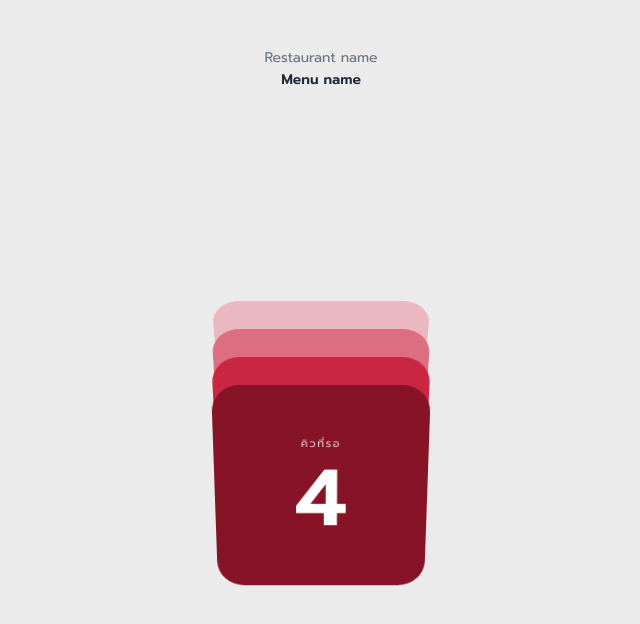
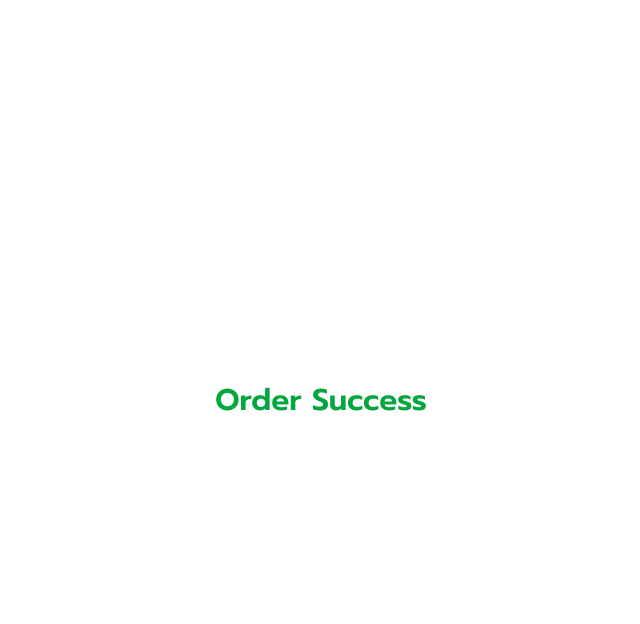
Before and after one commit to MissMieiei/cn334-project, a Next.js app: page /queue in a window 1280 px wide. Shown: the top 624 px of the page, without its empty margins (319-959 px from the left). Built offline with nearby package versions, Linux system fonts and the light colour scheme; a web font is replaced by a local one.

Commit message:
Update page.tsx

```diff
--- a/app/queue/page.tsx
+++ b/app/queue/page.tsx
@@ -1,128 +1,9 @@
-"use client"
-
-import { Suspense, useState, useEffect } from "react"
-import { useSearchParams } from "next/navigation"
-import RestaurantHeader from "@/app/components/RestaurantHeader"
-import QueueStack from "@/app/components/QueueStack"
-import { QueueOrder } from "@/types"
-
-type CardStatus = "waiting" | "cooking" | "ready"
-
-function QueueContent() {
-  const searchParams = useSearchParams()
-
-  const restaurantId   = searchParams.get("restaurantId")   ?? "rest-001"
-  const restaurantName = searchParams.get("restaurantName") ?? "Restaurant name"
-  const menuName       = searchParams.get("menuName")       ?? "Menu name"
-  const initialQueue   = Math.max(1, parseInt(searchParams.get("queueNumber") ?? "4", 10))
-
-  const [order, setOrder] = useState<QueueOrder>({
-    queueNumber: initialQueue,
-    restaurantId,
-    restaurantName,
-    menuName,
-    status: "waiting",
-    createdAt: new Date().toISOString(),
-  })
-  const [cardStatus, setCardStatus]         = useState<CardStatus>("waiting")
-  const [isAnimatingOut, setIsAnimatingOut] = useState(false)
-
-  // sync เมื่อ URL params เปลี่ยน
-  useEffect(() => {
-    setOrder({
-      queueNumber: initialQueue,
-      restaurantId,
-      restaurantName,
-      menuName,
-      status: "waiting",
-      createdAt: new Date().toISOString(),
-    })
-    setCardStatus("waiting")
-  }, [initialQueue, restaurantId, restaurantName, menuName])
-
-  // auto เปลี่ยนจาก cooking → ready หลัง 5 วินาที
-  useEffect(() => {
-    if (cardStatus !== "cooking") return
-    const timer = setTimeout(() => {
-      setCardStatus("ready")
-    }, 5000)
-    return () => clearTimeout(timer)
-  }, [cardStatus])
-
-  function handleTap() {
-    if (isAnimatingOut || cardStatus !== "waiting") return
-
-    if (order.queueNumber > 1) {
-      // ลดคิวลง
-      setIsAnimatingOut(true)
-      setTimeout(() => {
-        setOrder((prev: QueueOrder) => ({ ...prev, queueNumber: prev.queueNumber - 1 }))
-        setIsAnimatingOut(false)
-      }, 350)
-    } else {
-      // การ์ดใบสุดท้าย → เปลี่ยนเป็น cooking บนการ์ดใบเดิม
-      setIsAnimatingOut(true)
-      setTimeout(() => {
-        setCardStatus("cooking")
-        setIsAnimatingOut(false)
-      }, 350)
-    }
-  }
-
-  const bgColor = cardStatus === "ready" ? "bg-[#8B1A2F]" : "bg-[#ebebeb]"
-
+export default function QueuePage() {
   return (
-    <main className={`min-h-screen flex flex-col transition-colors duration-700 ${bgColor}`}>
-
-      <RestaurantHeader
-        restaurantName={order.restaurantName}
-        menuName={order.menuName}
-        light={cardStatus === "ready"}
-      />
-
-      <section className="flex-1 flex flex-col items-center justify-center px-6">
-
-        {/* หน้ารอคิว */}
-        {cardStatus === "waiting" && (
-          <div>
-            <QueueStack
-              queueNumber={order.queueNumber}
-              onTap={handleTap}
-              isAnimatingOut={isAnimatingOut}
-            />
-          </div>
-        )}
-
-        {/* การ์ดใบเดิม เปลี่ยนสีและข้อความตาม cardStatus */}
-        {(cardStatus === "cooking" || cardStatus === "ready") && (
-          <div
-            className={`flex items-center justify-center transition-all duration-500 ${
-              cardStatus === "cooking" ? "bg-[#F9CECA]" : "bg-white"
-            }`}
-            style={{ width: 220, height: 220, borderRadius: 28 }}
-          >
-            <p
-              className={`text-xl font-bold text-center leading-relaxed ${
-                cardStatus === "cooking" ? "text-[#5C3A3A]" : "text-[#3A2020]"
-              }`}
-            >
-              {cardStatus === "cooking" ? (
-                <>ร้านกำลัง<br />ทำอาหาร<br />ของคุณ</>
-              ) : (
-                <>อาหารของคุณ<br />พร้อมรับแล้ว!</>
-              )}
-            </p>
-          </div>
-        )}
-      </section>
+    <main className="min-h-screen flex items-center justify-center">
+      <h1 className="text-3xl font-bold text-green-600">
+        Order Success
+      </h1>
     </main>
   )
 }
-
-export default function QueuePage() {
-  return (
-    <Suspense fallback={<div className="min-h-screen bg-[#ebebeb]" />}>
-      <QueueContent />
-    </Suspense>
-  )
-}
```
